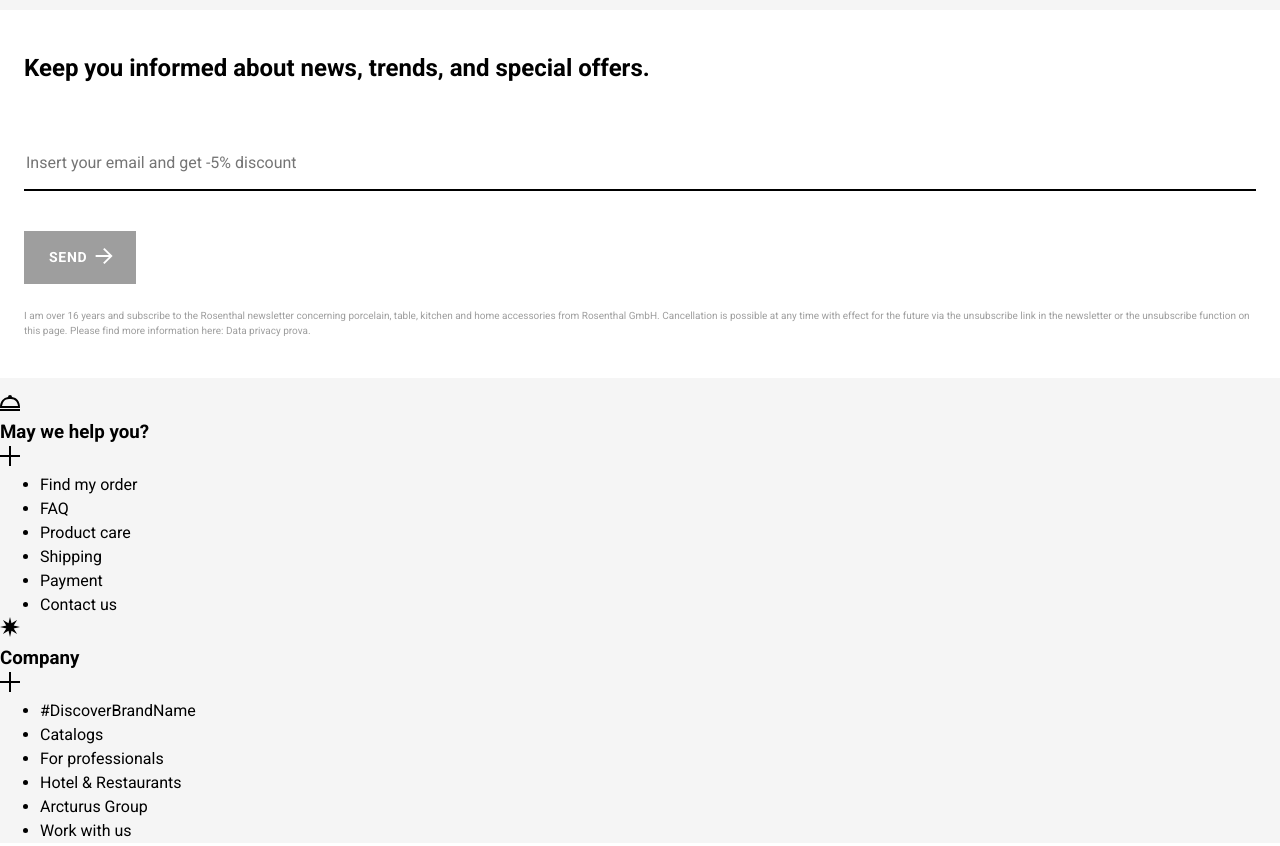
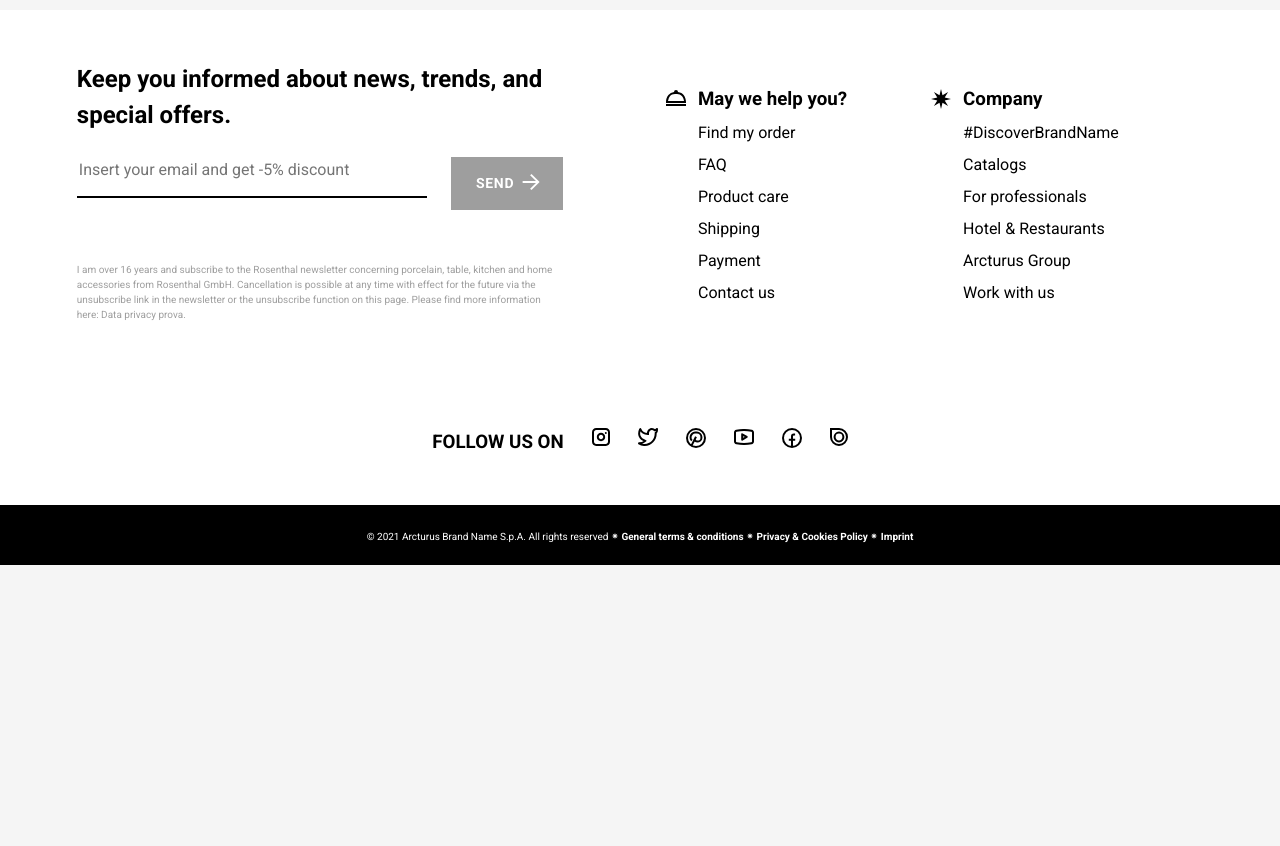
Before and after one commit to arturobassoli/fragolastore, a website: page src/index.html in a window 1280 px wide. Shown: the part 2740-3586 px from the top of the page. After the commit the page ends 3305 px from the top, so only its background shows below. Drawn offline with nearby package versions, Linux system fonts and the light colour scheme; files that its build step writes are made by us from their sources.

Commit message:
fix: footer responsive

```diff
--- a/src/index.html
+++ b/src/index.html
@@ -105,8 +105,8 @@
             <p class="fs-200 fw-500 uppercase">Tag</p>
             <h1 class="fs-800 fw-700">Title</h1>
             <p class="description">
-              Lorem ipsum dolor sit amet, consectetur adipiscing elit. Egestas et
-              non laoreet vulputate interdum facilisis.
+              Lorem ipsum dolor sit amet, consectetur adipiscing elit. Egestas
+              et non laoreet vulputate interdum facilisis.
             </p>
             <a class="cta cta-tertiary flex" href="#"
               ><span class="button-text">Discover the selection</span
@@ -315,13 +315,13 @@
           </div>
         </div>
       </section>
-      <div class="newslette-siteMap-container grid">
-        <section class="newsletter bg-white">
+      <div class="newslette-siteMap-container bg-white grid">
+        <section class="newsletter">
           <div class="container flex">
             <h3 class="fs-600 fw-700">
               Keep you informed about news, trends, and special offers.
             </h3>
-            <form method="post">
+            <form method="post" class="flex">
               <input
                 type="email"
                 name="email"
@@ -358,9 +358,8 @@
         </section>
         <section class="siteMap">
           <div class="container">
-            <div class="list">
-              <div class="list-title">
-                <div class="icon text-black">
+            <button class="accordion flex">
+              <span>
                 <svg
                   width="20"
                   height="16"
@@ -371,11 +370,10 @@
                     fill-rule="evenodd"
                     clip-rule="evenodd"
                     d="M12 2c5 .6 8 5 8 10v1H0v-1c0-2.7.8-5.2 2.4-7A8.4 8.4 0 0 1 8 2a2 2 0 1 1 4 0ZM2 11h16c-.4-4-3-7-7-7H9c-2.2 0-4 .9-5.1 2.3A8.5 8.5 0 0 0 2 11Zm18 5H0v-2h20v2Z"
-                    />
-                  </svg>
-                </div>
-                <h3 class="fw-700">May we help you?</h3>
-                <div class="open-list text-black">
+                  /></svg
+              ></span>
+              <span> <h3>May we help you?</h3> </span>
+              <span>
                 <svg
                   width="20"
                   height="20"
@@ -386,12 +384,42 @@
                     fill-rule="evenodd"
                     clip-rule="evenodd"
                     d="M11 9h9v2h-9v9H9v-9H0V9h9V0h2v9Z"
-                    />
-                  </svg>
-                </div>
-              </div>
-              <div class="list-items">
+                  /></svg
+              ></span>
+              <span>
+                <svg
+                  width="20"
+                  height="20"
+                  fill="none"
+                  xmlns="http://www.w3.org/2000/svg"
+                >
+                  <path
+                    fill-rule="evenodd"
+                    clip-rule="evenodd"
+                    d="M11 9h9v2H0V9Z"
+                  /></svg
+              ></span>
+            </button>
+            <div class="panel">
               <ul>
+                <li>
+                  <span>
+                    <svg
+                      width="20"
+                      height="16"
+                      fill="none"
+                      xmlns="http://www.w3.org/2000/svg"
+                    >
+                      <path
+                        fill-rule="evenodd"
+                        clip-rule="evenodd"
+                        d="M12 2c5 .6 8 5 8 10v1H0v-1c0-2.7.8-5.2 2.4-7A8.4 8.4 0 0 1 8 2a2 2 0 1 1 4 0ZM2 11h16c-.4-4-3-7-7-7H9c-2.2 0-4 .9-5.1 2.3A8.5 8.5 0 0 0 2 11Zm18 5H0v-2h20v2Z"
+                      /></svg
+                  ></span>
+                  <span>
+                    <h3>May we help you?</h3>
+                  </span>
+                </li>
                 <li>Find my order</li>
                 <li>FAQ</li>
                 <li>Product care</li>
@@ -400,10 +428,8 @@
                 <li>Contact us</li>
               </ul>
             </div>
-            </div>
-            <div class="list">
-              <div class="list-title">
-                <div class="icon text-black">
+            <button class="accordion flex">
+              <span>
                 <svg
                   width="20"
                   height="20"
@@ -412,11 +438,10 @@
                 >
                   <path
                     d="M8.5 6.3 10 0l1.5 6.3 5.6-3.4-3.4 5.6L20 10l-6.3 1.5 3.4 5.6-5.6-3.4L10 20l-1.5-6.3-5.6 3.4 3.4-5.6L0 10l6.3-1.5-3.4-5.6 5.6 3.4Z"
-                    />
-                  </svg>
-                </div>
-                <h3 class="fw-700">Company</h3>
-                <div class="open-list text-black">
+                  /></svg
+              ></span>
+              <span> <h3>Company</h3> </span>
+              <span>
                 <svg
                   width="20"
                   height="20"
@@ -427,12 +452,40 @@
                     fill-rule="evenodd"
                     clip-rule="evenodd"
                     d="M11 9h9v2h-9v9H9v-9H0V9h9V0h2v9Z"
-                    />
-                  </svg>
-                </div>
-              </div>
-              <div class="list-items">
+                  /></svg
+              ></span>
+              <span>
+                <svg
+                  width="20"
+                  height="20"
+                  fill="none"
+                  xmlns="http://www.w3.org/2000/svg"
+                >
+                  <path
+                    fill-rule="evenodd"
+                    clip-rule="evenodd"
+                    d="M11 9h9v2H0V9Z"
+                  /></svg
+              ></span>
+            </button>
+            <div class="panel">
               <ul>
+                <li>
+                  <span>
+                    <svg
+                      width="20"
+                      height="20"
+                      fill="none"
+                      xmlns="http://www.w3.org/2000/svg"
+                    >
+                      <path
+                        d="M8.5 6.3 10 0l1.5 6.3 5.6-3.4-3.4 5.6L20 10l-6.3 1.5 3.4 5.6-5.6-3.4L10 20l-1.5-6.3-5.6 3.4 3.4-5.6L0 10l6.3-1.5-3.4-5.6 5.6 3.4Z"
+                      /></svg
+                  ></span>
+                  <span>
+                    <h3>Company</h3>
+                  </span>
+                </li>
                 <li>#DiscoverBrandName</li>
                 <li>Catalogs</li>
                 <li>For professionals</li>
@@ -440,7 +493,6 @@
                 <li>Arcturus Group</li>
                 <li>Work with us</li>
               </ul>
-              </div>
             </div>
           </div>
         </section>
@@ -588,5 +640,8 @@
     <!-- Swiper -->
     <script src="https://unpkg.com/swiper@8/swiper-bundle.min.js"></script>
     <script src="js/swiper.js"></script>
+
+    <!-- Accordion -->
+    <script src="js/accordion.js"></script>
   </body>
 </html>
--- a/src/sass/components/_newsletter.scss
+++ b/src/sass/components/_newsletter.scss
@@ -6,8 +6,13 @@
   flex-direction: column;
 
   h3,
-  form input {
-    margin-bottom: 40px;
+  form {
+    flex-direction: column;
+    align-items: start;
+
+    input {
+      margin-bottom: 40px;
+    }
   }
 
   #email {
--- a/src/sass/layout/_footer.scss
+++ b/src/sass/layout/_footer.scss
@@ -0,0 +1,45 @@
+@use "../components" as *;
+@use "../abstracts" as *;
+
+.newslette-siteMap-container {
+  --gap: 0;
+
+  @include respond(tablet) {
+    .newsletter .container {
+      padding: 8% 12%;
+
+      form {
+        flex-direction: row;
+      }
+    }
+  }
+
+  @include respond(desktop) {
+    grid-template-columns: 1fr 1fr;
+
+    .newsletter .container {
+      padding: 8% 12%;
+    }
+
+    .siteMap .container {
+      display: flex;
+      padding-block: 8%;
+
+      .accordion {
+        display: none;
+      }
+
+      .panel {
+        padding: 0 18px;
+        background-color: transparent;
+        max-height: 100%;
+        overflow: hidden;
+        transition: max-height 0.2s ease-out;
+
+        li:first-child {
+          display: block;
+        }
+      }
+    }
+  }
+}
```
Lines whose indentation alone changed are shown as unchanged.
